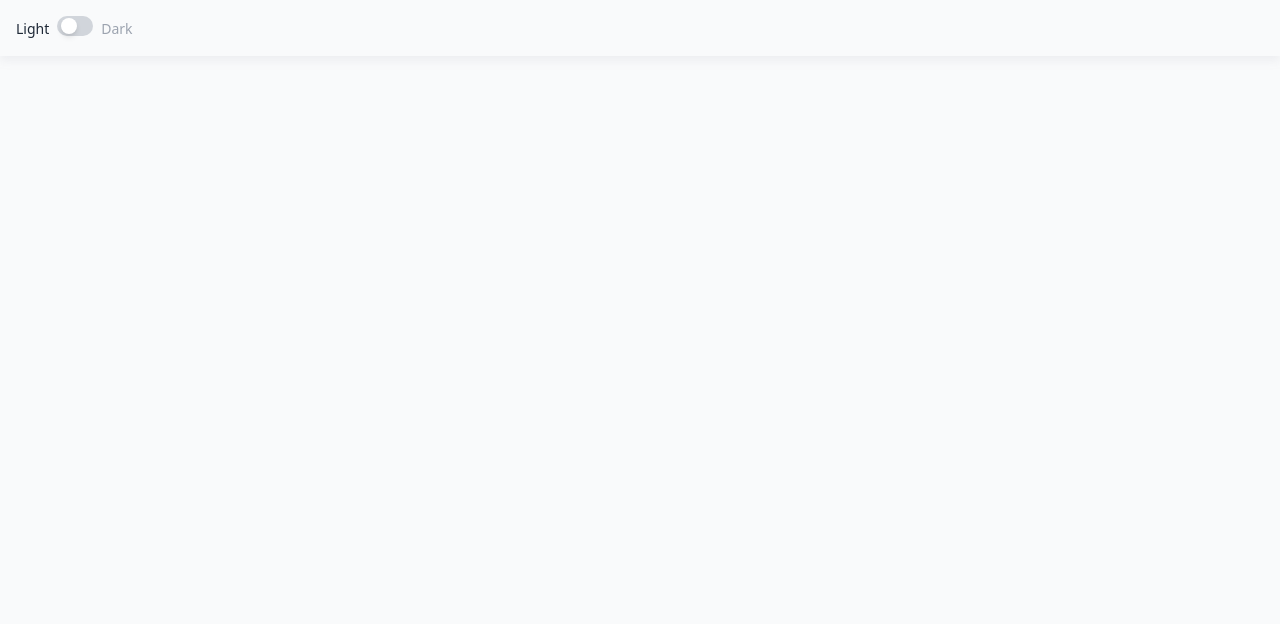
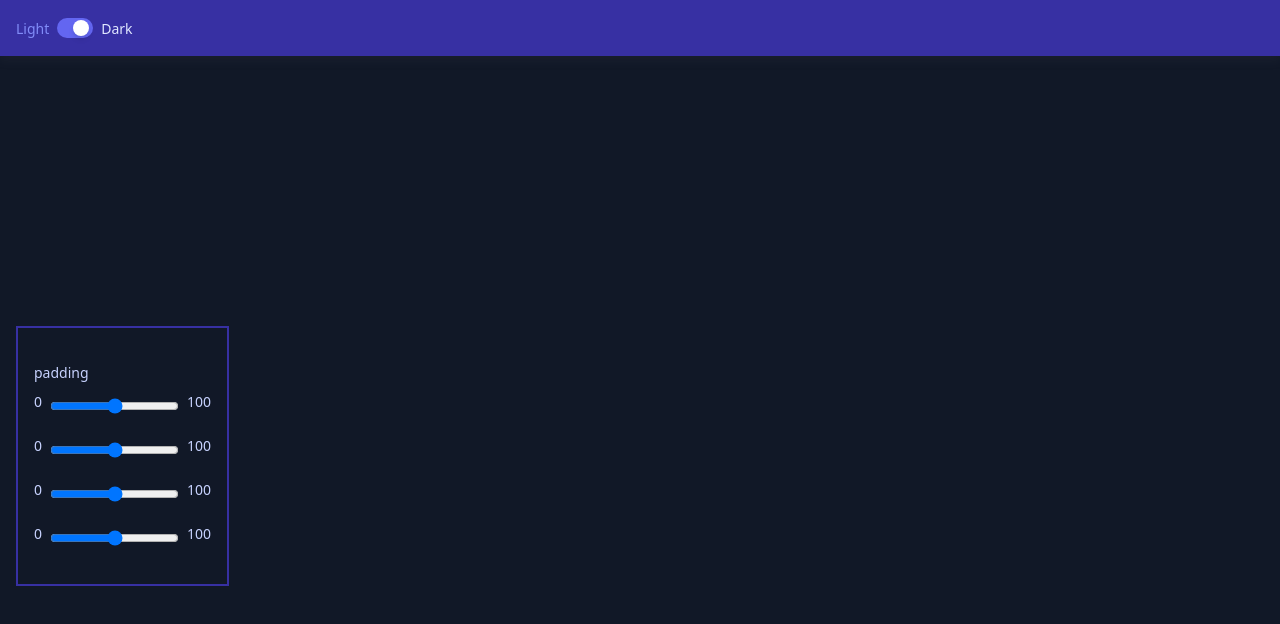
Before and after one commit to donkageorgieva/Style-A-Button, a React (Create React App) app: page / in a window 1280 px wide. Shown: the top 624 px of the page. Built offline with nearby package versions, Linux system fonts and the light colour scheme.

Commit message:
feat: controlls ui element

```diff
--- a/src/App.js
+++ b/src/App.js
@@ -2,14 +2,14 @@ import "./index.css";
 import { useState } from "react";
 import Layout from "./components/Layout/Layout";
 function App() {
-  const [darkTheme, setDarkTheme] = useState(false);
+  const [darkTheme, setDarkTheme] = useState(true);
   const toggleMode = () => {
     const currMode = darkTheme;
     setDarkTheme(!currMode);
   };
   return (
     <div className={darkTheme ? "App dark" : "App"}>
-      <Layout toggleMode={toggleMode} />
+      <Layout toggleMode={toggleMode} dark={darkTheme} />
     </div>
   );
 }
--- /dev/null
+++ b/src/components/Layout/Controlls/Control/Control.js
@@ -0,0 +1,25 @@
+import Slider from "../../../UI/Range-Slider/Range-Slider";
+import React, { useState } from "react";
+const Control = (props) => {
+  const [value, setValue] = useState(0);
+  return (
+    <div className="my-4">
+      <span className=" text-sm text-gray-800 dark:text-indigo-200">
+        {props.setting}
+      </span>
+      <Slider
+        min={0}
+        max={100}
+        value={value}
+        label="padding"
+        changeValue={() => {
+          let currValue = value + 1;
+          setValue(currValue);
+          console.log(value);
+        }}
+      />
+    </div>
+  );
+};
+
+export default Control;
--- /dev/null
+++ b/src/components/Layout/Controlls/Controlls-Group.js
@@ -0,0 +1,13 @@
+import Control from "./Control/Control";
+const Controlls = () => {
+  return (
+    <div className=" border-2 dark:border-indigo-800 p-4">
+      <Control setting="padding" />
+      <Control />
+      <Control />
+      <Control />
+    </div>
+  );
+};
+
+export default Controlls;
--- a/src/components/Layout/Header/Header.js
+++ b/src/components/Layout/Header/Header.js
@@ -3,8 +3,8 @@ import ThemeSwitcher from "../../UI/Theme-Switcher/Theme-Switcher";
 const Header = (props) => {
   return (
     <header>
-      <nav className="bg-gray-50 dark:bg-indigo-800 p-4 filter drop-shadow-md">
-        <ThemeSwitcher toggleMode={props.toggleMode} />
+      <nav className="bg-gray-50 dark:bg-indigo-800 p-4 filter drop-shadow-md transition duration-400">
+        <ThemeSwitcher toggleMode={props.toggleMode} dark={props.dark} />
       </nav>
     </header>
   );
--- a/src/components/Layout/Layout.js
+++ b/src/components/Layout/Layout.js
@@ -1,11 +1,13 @@
 import React, { useState } from "react";
-import Button from "../UI/Button/Button";
 import Header from "./Header/Header";
+import Controlls from "./Controlls/Controlls-Group";
 const Layout = (props) => {
   return (
     <React.Fragment>
-      <Header toggleMode={props.toggleMode} />
-      <main className="flex dark:bg-gray-900 bg-gray-50 w-full h-screen"></main>
+      <Header toggleMode={props.toggleMode} dark={props.dark} />
+      <main className=" container mx-auto px-4 flex dark:bg-gray-900 bg-gray-50 w-full h-screen transition duration-400 items-center">
+        <Controlls />
+      </main>
     </React.Fragment>
   );
 };
--- a/src/components/UI/Range-Slider/Range-Slider.js
+++ b/src/components/UI/Range-Slider/Range-Slider.js
@@ -1,15 +1,28 @@
+import React from "react";
 const Slider = (props) => {
   return (
-    <label>
+    <React.Fragment>
+      <div className="flex space-x-2 my-2 ">
+        <span className="text-gray-800 dark:text-indigo-200 text-sm">
+          {" "}
+          {props.min}{" "}
+        </span>
         <input
           type="range"
           min={props.min}
           max={props.max}
-        value={props.value}
           onChange={props.changeValue}
           step="1"
+          id="slider"
+          className="w-full h-7 "
+          name="range"
         />
-    </label>
+        <span className="text-gray-800 dark:text-indigo-200 text-sm">
+          {" "}
+          {props.max}{" "}
+        </span>
+      </div>
+    </React.Fragment>
   );
 };
 
--- a/src/components/UI/Theme-Switcher/Theme-Switcher.css
+++ /dev/null
@@ -1 +0,0 @@
-@import "../../../index.css";
--- a/src/components/UI/Theme-Switcher/Theme-Switcher.js
+++ b/src/components/UI/Theme-Switcher/Theme-Switcher.js
@@ -2,10 +2,19 @@ import React from "react";
 
 const ThemeSwitcher = (props) => {
   return (
-    <div className="flex space-x-2 cursor-pointer" onClick={props.toggleMode}>
+    <div
+      className="inline-flex space-x-2  items-center cursor-pointer  "
+      onClick={props.toggleMode}
+    >
       <label for="themeSwitcher">
         {" "}
-        <span className="text-sm text-gray-800  dark:text-gray-400">Light</span>
+        <span
+          className={[
+            `text-sm text-gray-800  dark:text-indigo-400 transition duration-400 ease-in-out `,
+          ].join(" ")}
+        >
+          Light
+        </span>
       </label>
 
       <input
@@ -14,12 +23,24 @@ const ThemeSwitcher = (props) => {
         id="toggle"
         className="hidden "
       />
-      <div className="w-9 h-5 flex items-center bg-gray-300 dark:bg-indigo-500 rounded-full p-1">
-        <div className="w-4 h-4 rounded-full bg-white shadow-md"> </div>
+      <div
+        className={[
+          `w-9 h-5 flex items-center   bg-gray-300 dark:bg-indigo-500 rounded-full p-1  transition duration-400 ease-in-out ${
+            props.dark ? "justify-end" : "justify-start"
+          }`,
+        ].join(" ")}
+      >
+        <div className="w-4 h-4 rounded-full bg-white shadow-md "> </div>
       </div>
       <label for="themeSwitcher">
         {" "}
-        <span className="text-sm dark:text-white  text-gray-400">Dark</span>
+        <span
+          className={[
+            `text-sm dark:text-indigo-100  text-gray-400 dark:font-bold transition duration-400 ease-in-out `,
+          ].join(" ")}
+        >
+          Dark
+        </span>
       </label>
     </div>
   );
```
Lines whose indentation alone changed are shown as unchanged.
